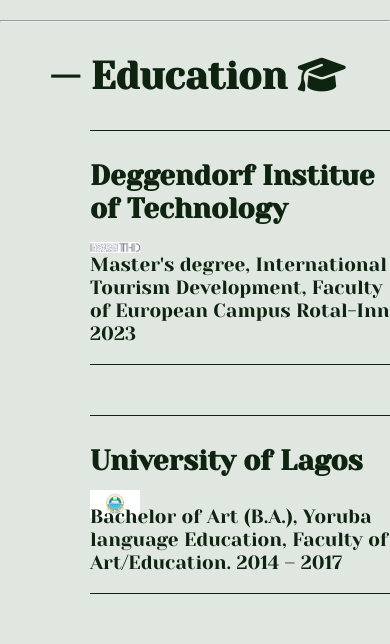
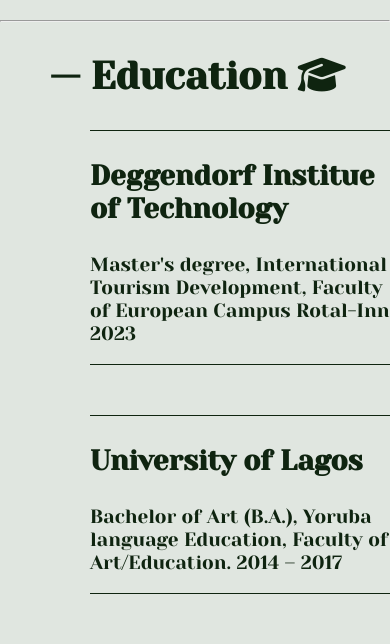
Before and after one commit to Lolalabi/my-portfolio, a plain HTML site: page about.html in a window 390 px wide. Shown: the part 2740-3384 px from the top of the page. Drawn offline with Linux system fonts and the light colour scheme.

Commit message:
Update main.css

```diff
--- a/css/main.css
+++ b/css/main.css
@@ -671,15 +671,20 @@ footer {
   }
   #education li {
   list-style-type: none;
-  background-repeat: no-repeat;
-  background-position: left;
-  background-size: 50px;
   padding-left: 0;
   border-bottom: 1px solid;
   border-top: 1px solid;
   margin-bottom: 50px;
 }
 
+  .dit {
+  background-image: none;
+}
+
+.unilag {
+  background-image: none;
+}
+
 #aboutme {
   padding: 20px;
 }
```
